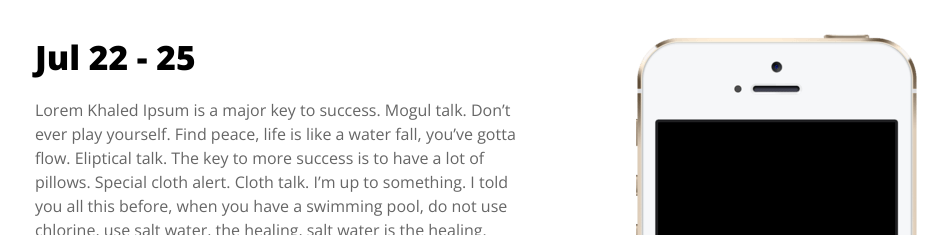
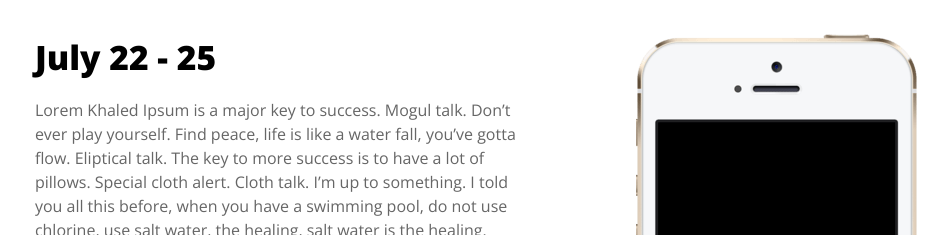
Before and after one commit to PHironaka/bream, a Jekyll site: the page built from _la/nike-jordan-air-hangar.markdown, in a window 1280 px wide. Shown: the part 511-746 px from the top of the page, without its empty margins (102-1050 px from the left). Built offline with Jekyll 4.4.1, drawn with Linux system fonts in a browser that asks for light colours; a script that is not in the unit is left out.

Commit message:
Updated Nike Jordan Air Hangar

```diff
--- a/_la/nike-jordan-air-hangar.markdown
+++ b/_la/nike-jordan-air-hangar.markdown
@@ -32,6 +32,6 @@ date-range: July 22-25
 layout: post
 ---
 
-# Jul 22 - 25
+# July 22 - 25
 
 Lorem Khaled Ipsum is a major key to success. Mogul talk. Don’t ever play yourself. Find peace, life is like a water fall, you’ve gotta flow. Eliptical talk. The key to more success is to have a lot of pillows. Special cloth alert. Cloth talk. I’m up to something. I told you all this before, when you have a swimming pool, do not use chlorine, use salt water, the healing, salt water is the healing. They key is to have every key, the key to open every door. They don’t want us to eat. Congratulations, you played yourself. Surround yourself with angels, positive energy, beautiful people, beautiful souls, clean heart, angel.
```
